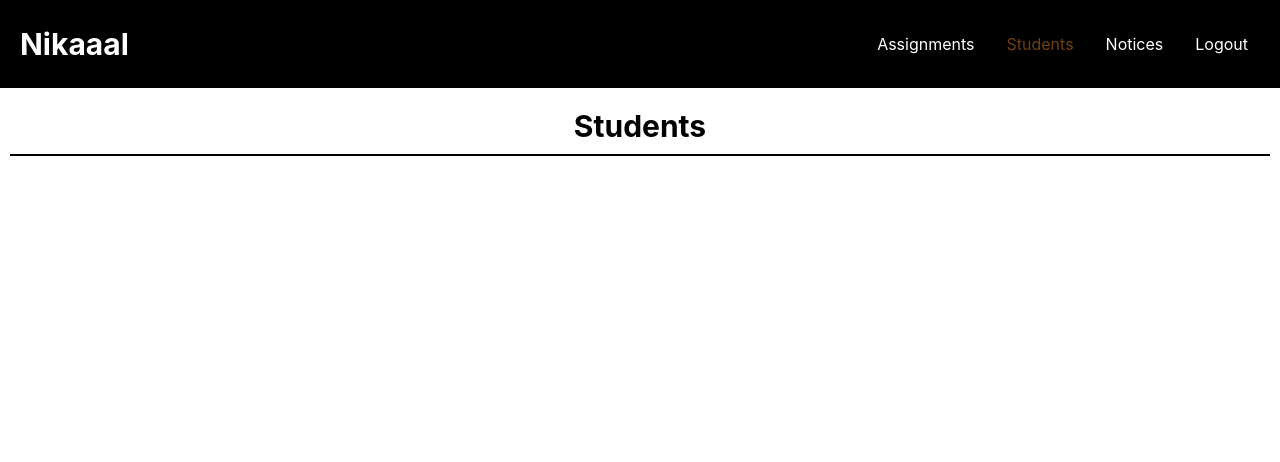
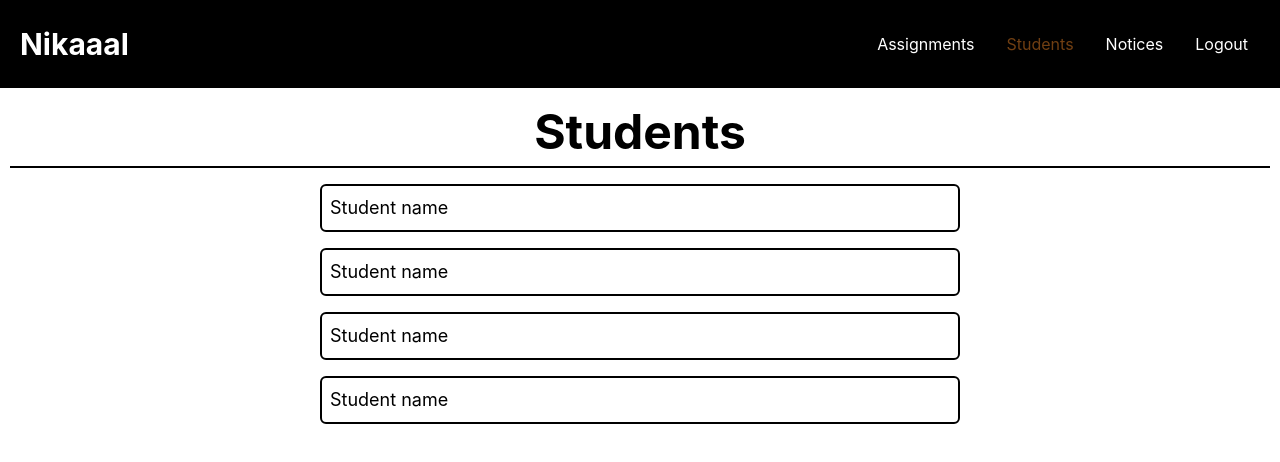
Before and after one commit to programmerpranit/codeissance_35_vadapav, a Next.js app: page /teacher/classroom/1/students in a window 1280 px wide. Shown: the top 462 px of the page. Built offline with nearby package versions, Linux system fonts and the light colour scheme.

Commit message:
Student list added in classroom

```diff
--- a/pages/teacher/classroom/[id]/students.jsx
+++ b/pages/teacher/classroom/[id]/students.jsx
@@ -27,10 +27,21 @@ const Students = () => {
       </div>
       <div>
         <div className="">
-        <h1 className="text-3xl border-b-2 m-2.5 p-2.5  border-black text-center font-bold">Students</h1>
+        <h1 className="text-5xl border-b-2 m-2.5 p-2.5  border-black text-center font-bold">Students</h1>
         </div>
         <div>
-
+          <div>
+            <h1 className="border-black border-2 text-lg m-4 p-2 rounded-md w-3/6 mx-auto" >Student name</h1>
+          </div>
+          <div>
+            <h1 className="border-black border-2 text-lg m-4 p-2 rounded-md w-3/6 mx-auto">Student name</h1>
+          </div>
+          <div>
+            <h1 className="border-black border-2  text-lg m-4 p-2 rounded-md w-3/6 mx-auto" >Student name</h1>
+          </div>
+          <div>
+            <h1 className="border-black border-2  text-lg m-4 p-2 rounded-md w-3/6 mx-auto">Student name</h1>
+          </div>
         </div>
       </div>
     </>
```
